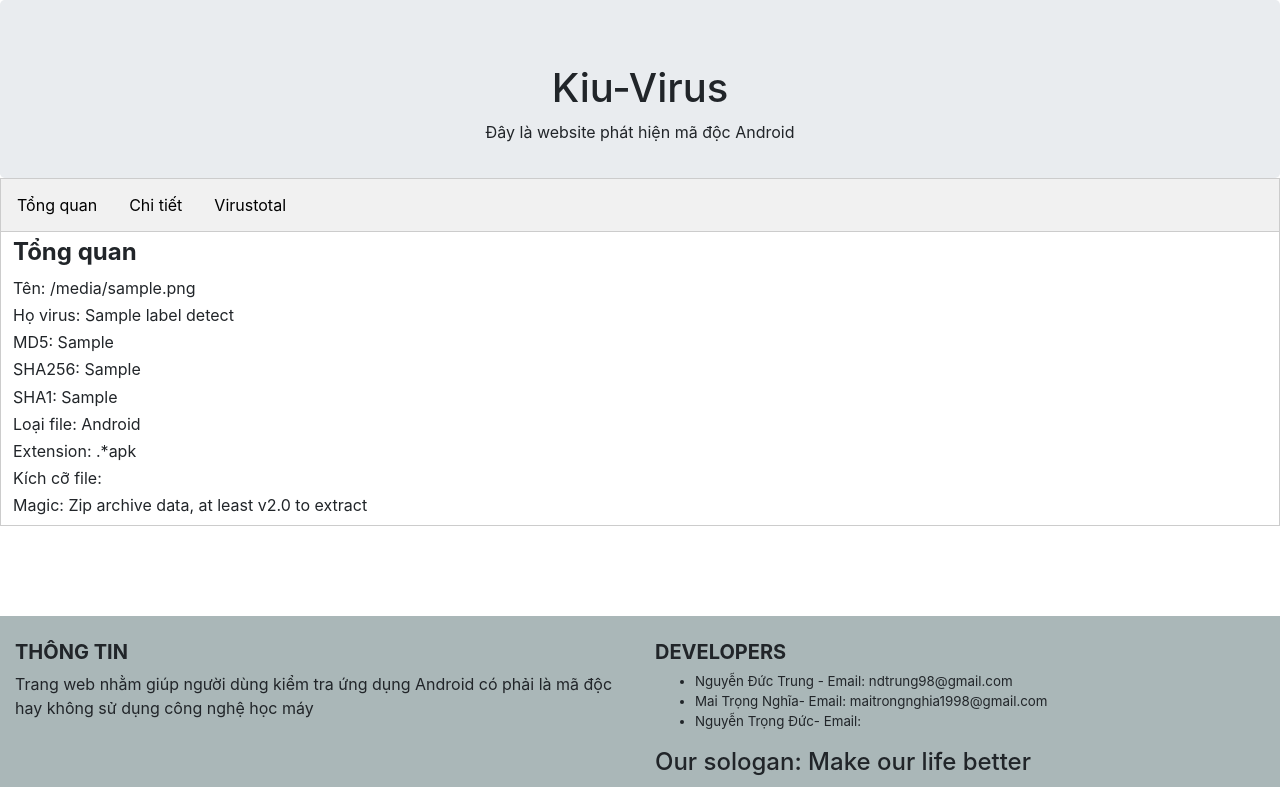
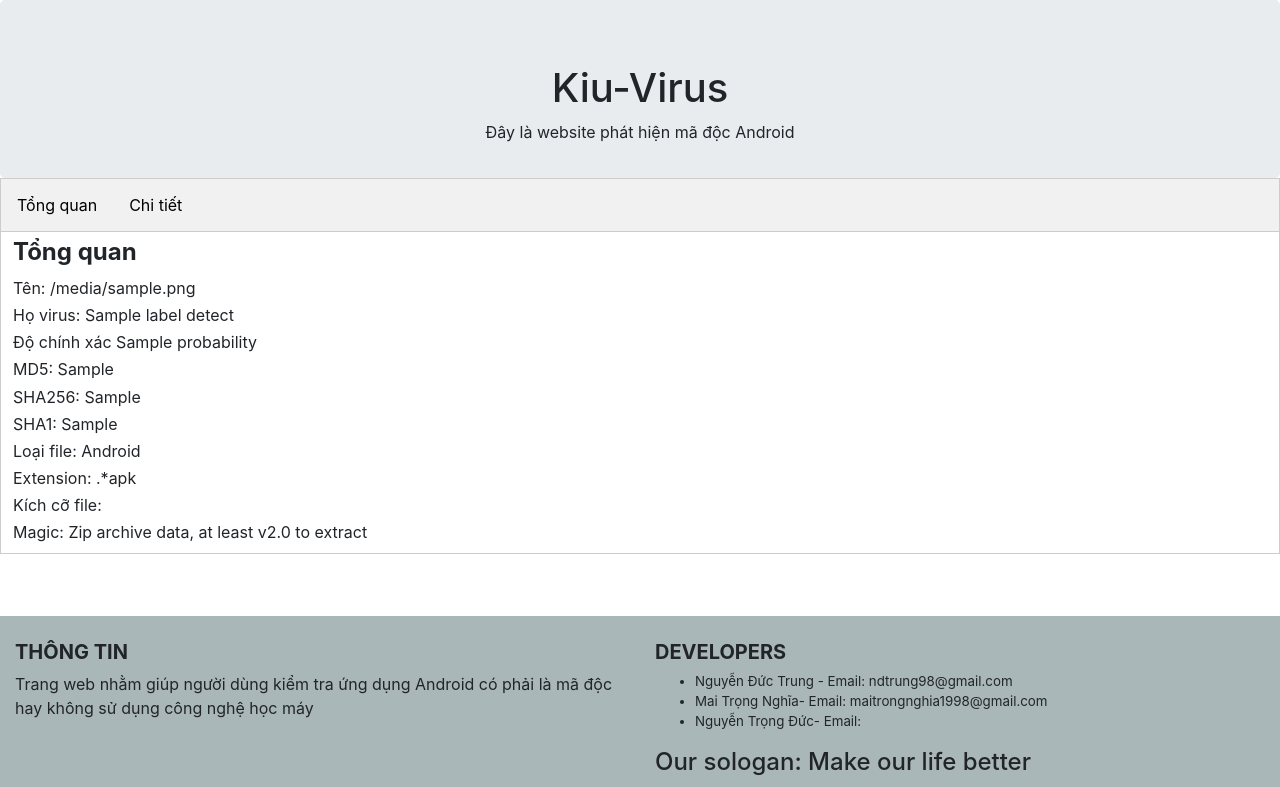
Before and after one commit to trongnghia05/kmadetect-1, a Django app: template home/templates/pages/resuilt.html in a window 1280 px wide. Shown: the top 787 px of the page. Run offline with Django 3.2, Linux system fonts and the light colour scheme; the template is opened without the code that fills it: most values are stand-ins (such as "Sample title", 1, 10 or a date in 2020); parts of the project's set-up code (start-up, migrations or seed data) failed here and were passed over; some libraries are stand-ins or nearby versions.

Commit message:
relase 3

```diff
--- a/home/templates/pages/checkapk.html
+++ b/home/templates/pages/checkapk.html
@@ -14,9 +14,9 @@
             <li class="nav-item active">
                 <a class="nav-link" href="{% url 'checkapk' %}">Kiểm tra file</a>
             </li>
-            <li class="nav-item">
-                <a class="nav-link" href="{% url 'pagedownload' %}">Tải file Apk để kiểm thử</a>
-            </li>
+<!--            <li class="nav-item">-->
+<!--                <a class="nav-link" href="{% url 'pagedownload' %}">Tải file Apk để kiểm thử</a>-->
+<!--            </li>-->
             <!--            <li class="nav-item">-->
             <!--                <a class="nav-lisnk" href="#">Link</a>-->
             <!--            </li>-->
--- a/home/templates/pages/resuilt.html
+++ b/home/templates/pages/resuilt.html
@@ -6,7 +6,7 @@
         <div class="tab nav nav-tabs" style="padding : 0px">
             <button class="tablinks" onclick="viewResuilt(event, 'summary')">Tổng quan</button>
             <button class="tablinks" onclick="viewResuilt(event, 'details')">Chi tiết</button>
-            <button class="tablinks" onclick="viewResuilt(event, 'virustotal')">Virustotal</button>
+<!--            <button class="tablinks" onclick="viewResuilt(event, 'virustotal')">Virustotal</button>-->
         </div>
         <!--        <h1 align="center"> {{ labelDetect }}</h1>-->
         <div id="summary" class="tabcontent" style=display:block>
@@ -19,6 +19,10 @@
                 <div class="row1">
                     <a>Họ virus: </a>
                     <a>{{ labelDetect }} </a>
+                </div>
+                <div class="row1">
+                    <a>Độ chính xác </a>
+                    <a>{{ probability }} </a>
                 </div>
                 <div class="row1">
                     <a>MD5: </a>
@@ -63,8 +67,6 @@
 
                         {% endfor%}
                     </div>
-
-
                 </div>
                 <div class="" title="Tên các activity trong ứng dụng android">
                     <h6><b>Main activity</b></h6>
--- a/home/urls.py
+++ b/home/urls.py
@@ -3,7 +3,7 @@ from . import views
 from django.conf import settings
 from django.conf.urls.static import static
 urlpatterns = [
-    path('', views.index, name="index"),
+    path('', views.checkapk, name="index"),
     path('downloadapk', views.pagedownload, name="pagedownload"),
     path('checkapk', views.checkapk, name="checkapk"),
     path('^file$/', views.upload, name='upload'),
--- a/kmadetect/settings.py
+++ b/kmadetect/settings.py
@@ -127,5 +127,5 @@ STATIC_ROOT = os.path.join(BASE_DIR, "static/")
 MEDIA_ROOT = os.path.join(BASE_DIR, 'templeApks')
 MEDIA_URL = '/templeApks/'
 # Configure Django App for Heroku.
-import django_heroku
-django_heroku.settings(locals())
+# import django_heroku
+# django_heroku.settings(locals())
```
Also changed, not shown: reverse/DataCSV_Client/23c0083513a7d8fb57dc14d2b460d1ed.csv (added, +1 -0 lines), reverse/DataCSV_Client/65bb75a4bc86419446d7ce2401700999.csv (added, +1 -0 lines), reverse/DataCSV_Client/65c7fcd5f837c851bf18fbb779791b0f.csv (added, +1 -0 lines).
